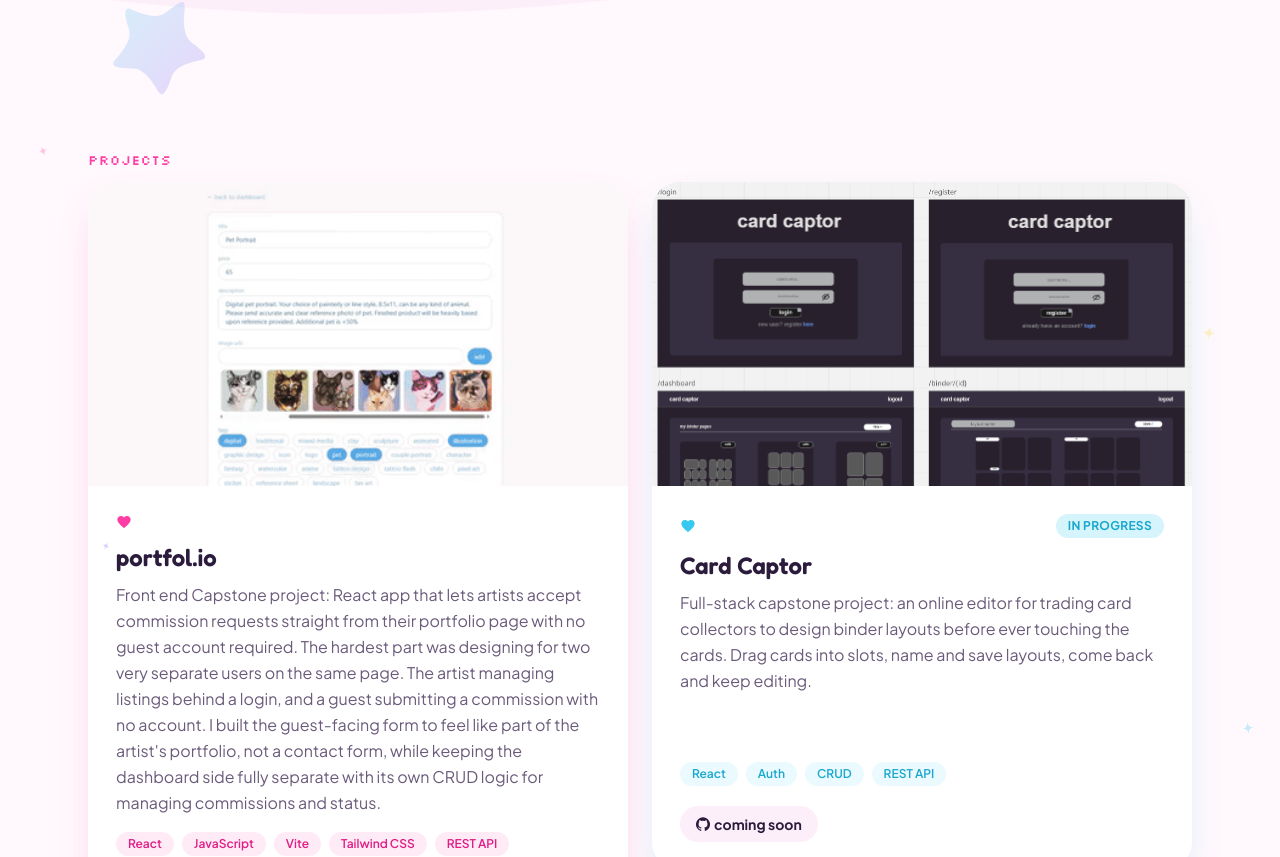
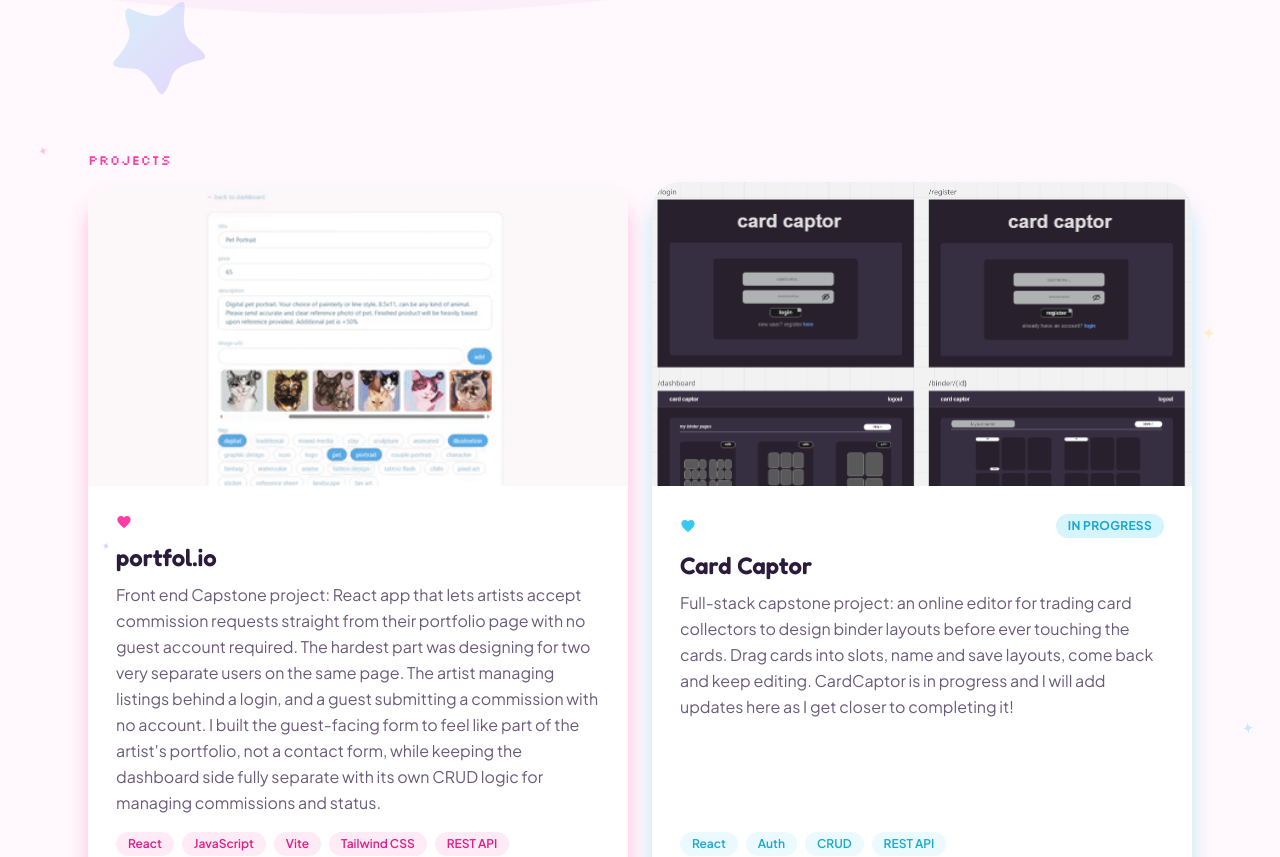
Before and after one commit to judeottilie-tech/experience, a React (Vite) app: page / in a window 1280 px wide. Shown: the part 1187-2044 px from the top of the page. Built offline with nearby package versions, Linux system fonts and the light colour scheme.

Commit message:
fixed proj card sizes

```diff
--- a/src/components/ProjectCard.jsx
+++ b/src/components/ProjectCard.jsx
@@ -26,7 +26,7 @@ export default function ProjectCard({ project, index }) {
       viewport={{ once: true, margin: '-60px' }}
       transition={{ duration: 0.5, delay: index * 0.08 }}
       whileHover={{ y: -6, rotate: index % 2 === 0 ? -0.6 : 0.6 }}
-      className="flex flex-col overflow-hidden rounded-[1.75rem] bg-card shadow-[0_18px_40px_-16px_var(--glow)]"
+      className="flex flex-col overflow-hidden rounded-[1.75rem] bg-card shadow-[0_18px_20px_-1px_var(--glow)]"
       style={{ '--glow': accent.glow }}
     >
       {project.image && (
@@ -75,7 +75,7 @@ export default function ProjectCard({ project, index }) {
             href={project.github}
             target="_blank"
             rel="noreferrer"
-            className="inline-flex items-center gap-1 rounded-full bg-cream-deep px-4 py-2 text-sm font-bold text-ink"
+            className="inline-flex items-center gap-2 rounded-full bg-cream-deep px-4 py-2 text-sm font-bold text-ink"
           >
             <GithubIcon size={14} /> {project.githubLabel || 'client'}
           </a>
--- a/src/components/Projects.jsx
+++ b/src/components/Projects.jsx
@@ -24,7 +24,7 @@ export default function Projects() {
           mix of solo and team projects. full-stack apps built + designed end to end.
         </p>*/}
 
-        <div className="grid items-start gap-6 md:grid-cols-2">
+        <div className="grid gap-6 md:grid-cols-2">
           {projects.map((project, i) => (
             <ProjectCard key={project.name} project={project} index={i} />
           ))}
--- a/src/data/content.js
+++ b/src/data/content.js
@@ -99,7 +99,8 @@ export const projects = [
     name: 'Card Captor',
     status: 'in progress',
     description:
-      "Full-stack capstone project: an online editor for trading card collectors to design binder layouts before ever touching the cards. Drag cards into slots, name and save layouts, come back and keep editing.",
+      [ "Full-stack capstone project: an online editor for trading card collectors to design binder layouts before ever touching the cards. Drag cards into slots, name and save layouts, come back and keep editing.",
+      " CardCaptor is in progress and I will add updates here as I get closer to completing it!" ],
     tags: ['React', 'Auth', 'CRUD', 'REST API'],
     github: 'https://github.com/judeottilie-tech',
     githubLabel: 'coming soon',
```
